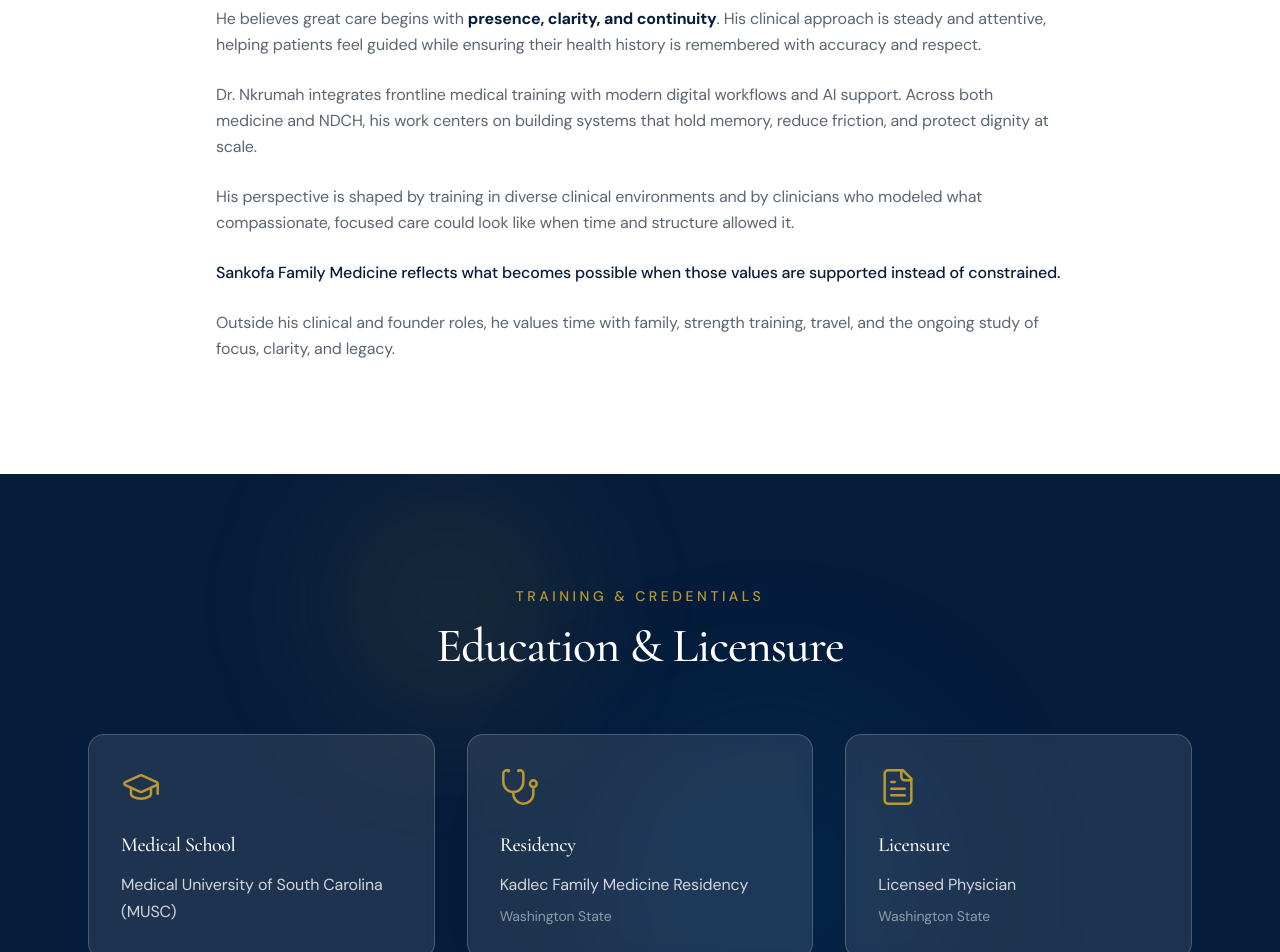
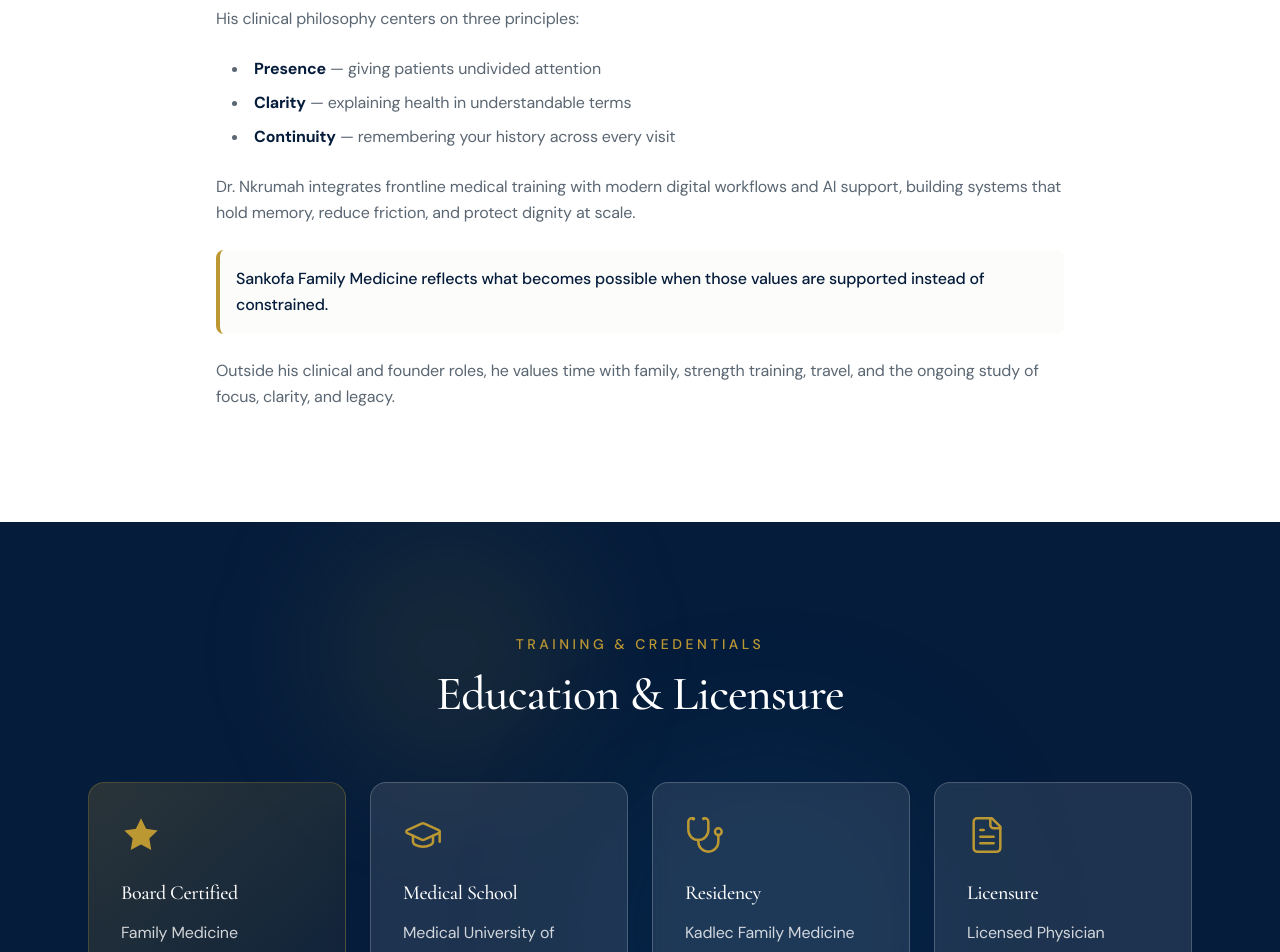
Before and after one commit to NDCHVISION/sfm-website, a Next.js app: page /founder in a window 1280 px wide. Shown: the part 1380-2332 px from the top of the page. Built offline with nearby package versions, Linux system fonts and the light colour scheme.

Commit message:
Block 1: Messaging & Trust Signals - Board Certified badges, visit durations, readability improvements

```diff
--- a/app/compare/page.tsx
+++ b/app/compare/page.tsx
@@ -312,10 +312,31 @@
           </div>
 
           {/* Evidence Footer */}
-          <div className="mt-12 p-8 bg-white/[0.02] rounded-xl border border-white/[0.04] text-center">
-            <p className="text-white/40 text-sm leading-relaxed">
-              Statistics sourced from PMC, AAFP, AMN Healthcare, Society of Actuaries, and the Health Tracking Household Survey.
-            </p>
+          <div className="mt-12 p-8 bg-white/[0.02] rounded-xl border border-white/[0.04]">
+            <div className="flex flex-col md:flex-row items-center justify-between gap-6">
+              <div className="text-center md:text-left">
+                <p className="text-white/60 text-sm mb-2">
+                  <strong className="text-white">Evidence-based statistics</strong> from peer-reviewed sources:
+                </p>
+                <p className="text-white/40 text-xs leading-relaxed">
+                  PMC, AAFP, AMN Healthcare, Society of Actuaries, Health Tracking Household Survey
+                </p>
+              </div>
+              <div className="flex items-center gap-4 text-white/50 text-sm">
+                <div className="flex items-center gap-2">
+                  <svg className="w-4 h-4 text-sfm-gold" viewBox="0 0 24 24" fill="currentColor">
+                    <path d="M12 2L15.09 8.26L22 9.27L17 14.14L18.18 21.02L12 17.77L5.82 21.02L7 14.14L2 9.27L8.91 8.26L12 2Z"/>
+                  </svg>
+                  <span>Board Certified</span>
+                </div>
+                <span>•</span>
+                <span>HIPAA Compliant</span>
+                <span>•</span>
+                <Link href="/founder#publications" className="text-sfm-gold hover:text-white transition-colors">
+                  View Publications
+                </Link>
+              </div>
+            </div>
           </div>
 
           {/* Lead Magnet - Download Guide */}
--- a/app/founder/page.tsx
+++ b/app/founder/page.tsx
@@ -143,29 +143,28 @@
 
           <div className="space-y-6 text-muted leading-relaxed">
             <p>
-              Dr. Yaw Nkrumah is a family physician, founder of Sankofa Family Medicine, and Founder & CEO
-              of The Nkrumah Doctrine Cultural Holdings (NDCH), a cultural-systems and applied-AI studio.
+              Dr. Yaw Nkrumah is a <strong className="text-sfm-navy">Board Certified family physician</strong>, founder of Sankofa Family Medicine, and Founder & CEO of The Nkrumah Doctrine Cultural Holdings (NDCH).
             </p>
+
             <p>
-              He believes great care begins with <strong className="text-sfm-navy">presence, clarity, and continuity</strong>.
-              His clinical approach is steady and attentive, helping patients feel guided while ensuring their
-              health history is remembered with accuracy and respect.
+              His clinical philosophy centers on three principles:
             </p>
+            <ul className="list-disc list-inside space-y-2 ml-4">
+              <li><strong className="text-sfm-navy">Presence</strong> — giving patients undivided attention</li>
+              <li><strong className="text-sfm-navy">Clarity</strong> — explaining health in understandable terms</li>
+              <li><strong className="text-sfm-navy">Continuity</strong> — remembering your history across every visit</li>
+            </ul>
+
             <p>
-              Dr. Nkrumah integrates frontline medical training with modern digital workflows and AI support.
-              Across both medicine and NDCH, his work centers on building systems that hold memory, reduce friction,
-              and protect dignity at scale.
+              Dr. Nkrumah integrates frontline medical training with modern digital workflows and AI support, building systems that hold memory, reduce friction, and protect dignity at scale.
             </p>
-            <p>
-              His perspective is shaped by training in diverse clinical environments and by clinicians who modeled
-              what compassionate, focused care could look like when time and structure allowed it.
-            </p>
-            <p className="text-sfm-navy font-medium">
+
+            <p className="text-sfm-navy font-medium bg-sfm-cream/50 p-4 rounded-lg border-l-4 border-sfm-gold">
               Sankofa Family Medicine reflects what becomes possible when those values are supported instead of constrained.
             </p>
+
             <p>
-              Outside his clinical and founder roles, he values time with family, strength training, travel,
-              and the ongoing study of focus, clarity, and legacy.
+              Outside his clinical and founder roles, he values time with family, strength training, travel, and the ongoing study of focus, clarity, and legacy.
             </p>
           </div>
         </div>
@@ -183,7 +182,17 @@
             <h2 className="font-display text-4xl md:text-5xl text-white mb-6">Education & Licensure</h2>
           </div>
 
-          <div className="grid grid-cols-1 md:grid-cols-3 gap-8">
+          <div className="grid grid-cols-1 md:grid-cols-2 lg:grid-cols-4 gap-6">
+            {/* Board Certification - Featured */}
+            <div className="bg-gradient-to-br from-sfm-gold/20 to-sfm-gold/5 backdrop-blur p-8 border border-sfm-gold/30 rounded-2xl hover:border-sfm-gold/50 transition-all duration-300 hover:-translate-y-1">
+              <svg className="w-10 h-10 text-sfm-gold mb-6" viewBox="0 0 24 24" fill="currentColor">
+                <path d="M12 2L15.09 8.26L22 9.27L17 14.14L18.18 21.02L12 17.77L5.82 21.02L7 14.14L2 9.27L8.91 8.26L12 2Z"/>
+              </svg>
+              <h3 className="font-display text-xl text-white mb-3">Board Certified</h3>
+              <p className="text-white/80">Family Medicine</p>
+              <p className="text-sfm-gold text-sm mt-2 font-medium">ABFM</p>
+            </div>
+
             <div className="bg-white/10 backdrop-blur p-8 border border-white/20 rounded-2xl hover:bg-white/15 transition-all duration-300 hover:-translate-y-1">
               <GraduationCap className="w-10 h-10 text-sfm-gold mb-6" strokeWidth={1.5} aria-hidden="true" />
               <h3 className="font-display text-xl text-white mb-3">Medical School</h3>
@@ -193,7 +202,7 @@
             <div className="bg-white/10 backdrop-blur p-8 border border-white/20 rounded-2xl hover:bg-white/15 transition-all duration-300 hover:-translate-y-1">
               <Stethoscope className="w-10 h-10 text-sfm-gold mb-6" strokeWidth={1.5} aria-hidden="true" />
               <h3 className="font-display text-xl text-white mb-3">Residency</h3>
-              <p className="text-white/80">Kadlec Family Medicine Residency</p>
+              <p className="text-white/80">Kadlec Family Medicine</p>
               <p className="text-white/50 text-sm mt-2">Washington State</p>
             </div>
 
--- a/app/page.tsx
+++ b/app/page.tsx
@@ -183,6 +183,15 @@
             Trusted Care Credentials
           </p>
           <div className="flex flex-wrap items-center justify-center gap-8 md:gap-16">
+            <div className="flex items-center gap-3 text-gray-600 group hover:text-sfm-navy transition-colors">
+              <div className="w-10 h-10 rounded-xl bg-sfm-cream flex items-center justify-center group-hover:bg-sfm-azure/10 transition-colors">
+                <svg className="w-5 h-5 text-sfm-gold" viewBox="0 0 24 24" fill="currentColor">
+                  <path d="M12 2L15.09 8.26L22 9.27L17 14.14L18.18 21.02L12 17.77L5.82 21.02L7 14.14L2 9.27L8.91 8.26L12 2Z"/>
+                </svg>
+              </div>
+              <span className="text-sm font-medium">Board Certified</span>
+            </div>
+
             <div className="flex items-center gap-3 text-gray-600 group hover:text-sfm-navy transition-colors">
               <div className="w-10 h-10 rounded-xl bg-sfm-cream flex items-center justify-center group-hover:bg-sfm-azure/10 transition-colors">
                 <Shield className="w-5 h-5 text-sfm-azure" strokeWidth={1.5} />
@@ -469,6 +478,13 @@
             <p className="text-sfm-gold font-semibold text-xl">Dr. Yaw Nkrumah, MD</p>
             <p className="text-white/60 text-sm mt-2 mb-4">Founder &amp; Medical Director</p>
             <div className="flex items-center gap-4 text-white/40 text-sm">
+              <span className="flex items-center gap-1.5">
+                <svg className="w-4 h-4 text-sfm-gold" viewBox="0 0 24 24" fill="currentColor">
+                  <path d="M12 2L15.09 8.26L22 9.27L17 14.14L18.18 21.02L12 17.77L5.82 21.02L7 14.14L2 9.27L8.91 8.26L12 2Z"/>
+                </svg>
+                Board Certified
+              </span>
+              <span>•</span>
               <span>Washington Licensed</span>
             </div>
           </div>
--- a/app/services/page.tsx
+++ b/app/services/page.tsx
@@ -25,16 +25,16 @@
       gradient: 'from-sfm-azure/10 to-transparent',
       accentColor: 'sfm-azure',
       featured: false,
-      highlights: ['Next-day appointments', '48-hour messaging', '30-min visits'],
+      highlights: ['Next-day appointments', '48-hour messaging', '30-min follow-ups'],
       features: [
         'Unlimited scheduled virtual visits',
         '60-minute new patient intake',
         '30-minute follow-up visits',
-        'Secure messaging with 48-hour response',
-        '2 comprehensive wellness visits per year',
-        'Care coordination and referrals',
+        'Secure messaging (48-hour response)',
+        '2 comprehensive wellness visits/year',
+        'Care coordination & referrals',
         'Prescription management',
-        'Wholesale lab pricing (70-90% savings)',
+        'Wholesale labs (70-90% savings)',
       ],
       notIncluded: ['Genetic testing', 'Direct cell access', 'Same-day appointments'],
       cta: 'Begin Your Journey',
@@ -49,16 +49,16 @@
       gradient: 'from-sfm-gold/10 via-sfm-gold/5 to-transparent',
       accentColor: 'sfm-gold',
       featured: true,
-      highlights: ['Priority scheduling', '24-hour messaging', 'DNA panel included'],
+      highlights: ['Priority scheduling', '24-hour messaging', '45-min visits'],
       features: [
         'Everything in Continuity Care',
-        'Comprehensive DNA panel included ($400 value)',
-        'Physician-led genetic interpretation session',
+        'Comprehensive DNA panel ($400 value)',
+        'Physician-led genetic interpretation',
         'Pharmacogenomic medication guidance',
-        'AI-generated personalized health roadmap',
-        '24-hour secure message response',
-        'Priority scheduling for all appointments',
-        'Follow-up visits up to 45 minutes',
+        'AI-generated health roadmap',
+        '24-hour message response',
+        'Priority scheduling',
+        'Extended 45-minute follow-ups',
       ],
       notIncluded: ['Direct cell access', 'Same-day guaranteed'],
       cta: 'Unlock Precision Care',
@@ -76,13 +76,13 @@
       highlights: ['Direct physician cell', 'Same-day appointments', '60-min visits'],
       features: [
         'Everything in Precision Care',
-        'Direct physician cell phone access',
+        'Direct physician cell access',
         'Same-day appointment guarantee',
         'Same-day message response',
-        'Extended visits up to 60 minutes',
-        '4 comprehensive wellness visits per year',
-        'Family health planning consultations',
-        'After-hours availability for urgent concerns',
+        'Extended 60-minute visits',
+        '4 wellness visits per year',
+        'Family health planning',
+        'After-hours urgent availability',
       ],
       notIncluded: [],
       cta: 'Experience Concierge',
@@ -338,7 +338,7 @@
         '@type': 'Physician',
         '@id': 'https://sankofafamilymedicine.com/#physician',
         name: 'Dr. Nkrumah',
-        description: 'Board-eligible family medicine physician specializing in genetics-informed virtual primary care',
+        description: 'Board Certified family medicine physician specializing in genetics-informed virtual primary care',
         medicalSpecialty: 'Family Medicine',
         worksFor: {
           '@id': 'https://sankofafamilymedicine.com/#organization',
--- a/components/TrustStrip.tsx
+++ b/components/TrustStrip.tsx
@@ -1,27 +1,32 @@
 import Link from 'next/link'
-import { Shield, Dna, CreditCard, Lock } from 'lucide-react'
+import { Shield, Dna, CreditCard, Lock, Star } from 'lucide-react'
 
 export default function TrustStrip() {
   const trustItems = [
     {
+      icon: Star,
+      label: 'Board Certified Physician',
+      href: '/founder',
+    },
+    {
       icon: Shield,
-      label: 'HIPAA-Compliant Telehealth',
+      label: 'HIPAA Compliant',
       href: '/privacy',
     },
     {
+      icon: Lock,
+      label: 'Washington Licensed',
+      href: '/about',
+    },
+    {
       icon: Dna,
-      label: 'Genetics & Lab Expertise',
+      label: 'Genetic Testing',
       href: '/services/what-we-cover',
     },
     {
       icon: CreditCard,
-      label: 'HSA/FSA Eligible',
+      label: 'HSA/FSA Accepted',
       href: '/services',
-    },
-    {
-      icon: Lock,
-      label: 'Washington Licensed & Certified',
-      href: '/about',
     },
   ]
 
```
